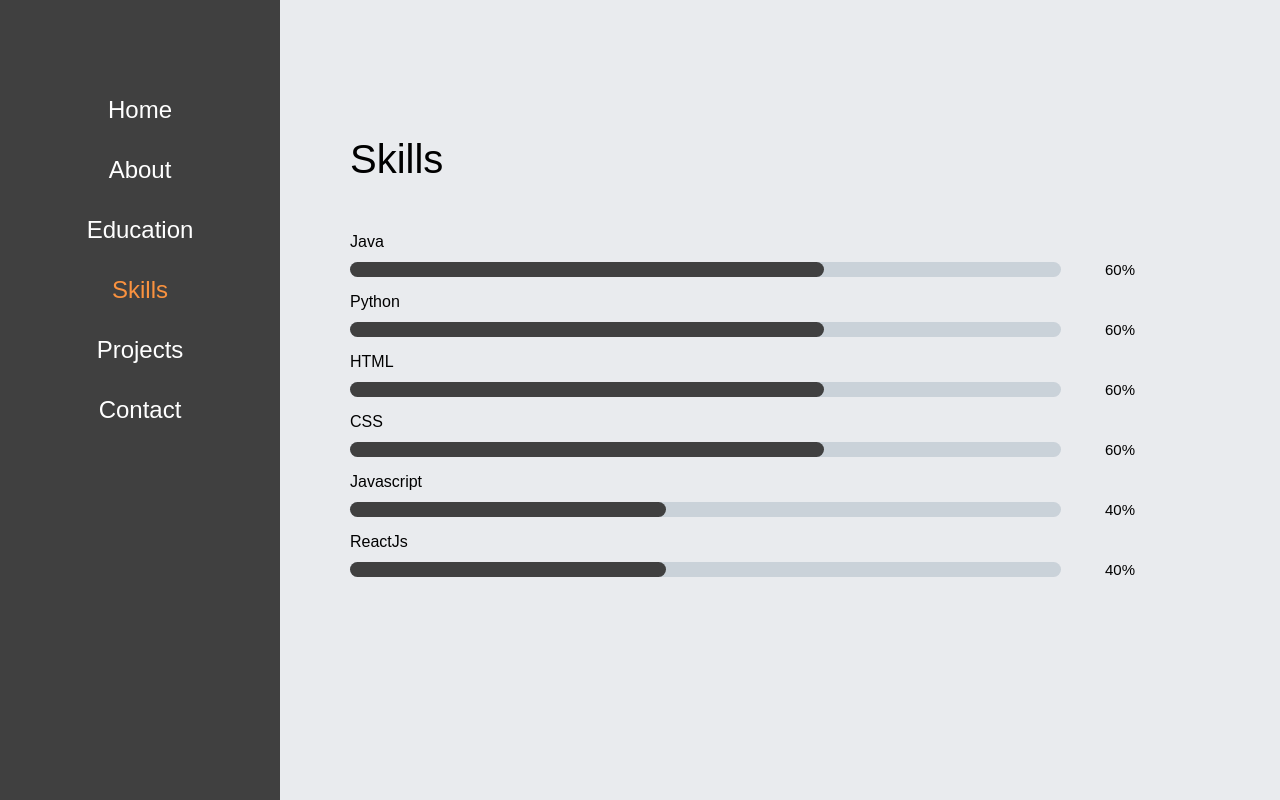
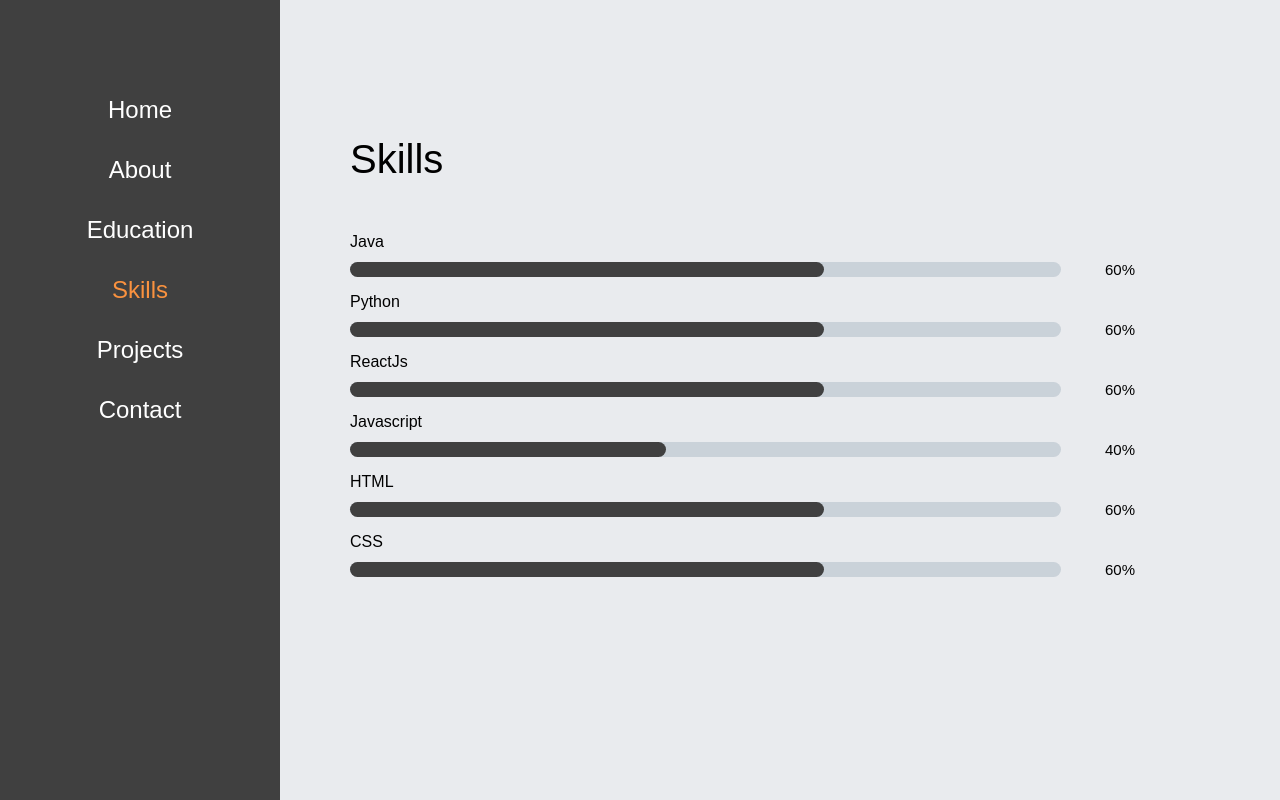
Before and after one commit to KamalByanjankar/PortfolioWebsite, a React (Create React App) app: page /skills in a window 1280 px wide. Built offline with nearby package versions, Linux system fonts and the light colour scheme.

Commit message:
Added css

```diff
--- a/src/contents/Projects.css
+++ b/src/contents/Projects.css
@@ -39,6 +39,7 @@
 .projects {
   display: flex;
   flex-direction: row;
+  flex-flow: wrap;
 }
 
 h4,
@@ -57,7 +58,7 @@
 }
 
 .projects li {
-  width: 20%;
+  width: 23%;
   margin: 20px 30px 0 0;
   padding: 30px;
   position: relative;
--- a/src/contents/Skills.css
+++ b/src/contents/Skills.css
@@ -85,7 +85,7 @@
 
 @keyframes react {
   to {
-    width: 40%;
+    width: 60%;
   }
 }
 
--- a/src/contents/Skills.jsx
+++ b/src/contents/Skills.jsx
@@ -13,17 +13,17 @@
           <li className="python">
             Python<span className="percent">60%</span>
           </li>
+          <li className="react">
+            ReactJs<span className="percent">60%</span>
+          </li>
+          <li className="javascript">
+            Javascript<span className="percent">40%</span>
+          </li>
           <li className="html">
             HTML<span className="percent">60%</span>
           </li>
           <li className="css">
             CSS<span className="percent">60%</span>
-          </li>
-          <li className="javascript">
-            Javascript<span className="percent">40%</span>
-          </li>
-          <li className="react">
-            ReactJs<span className="percent">40%</span>
           </li>
         </ul>
       </div>
```
